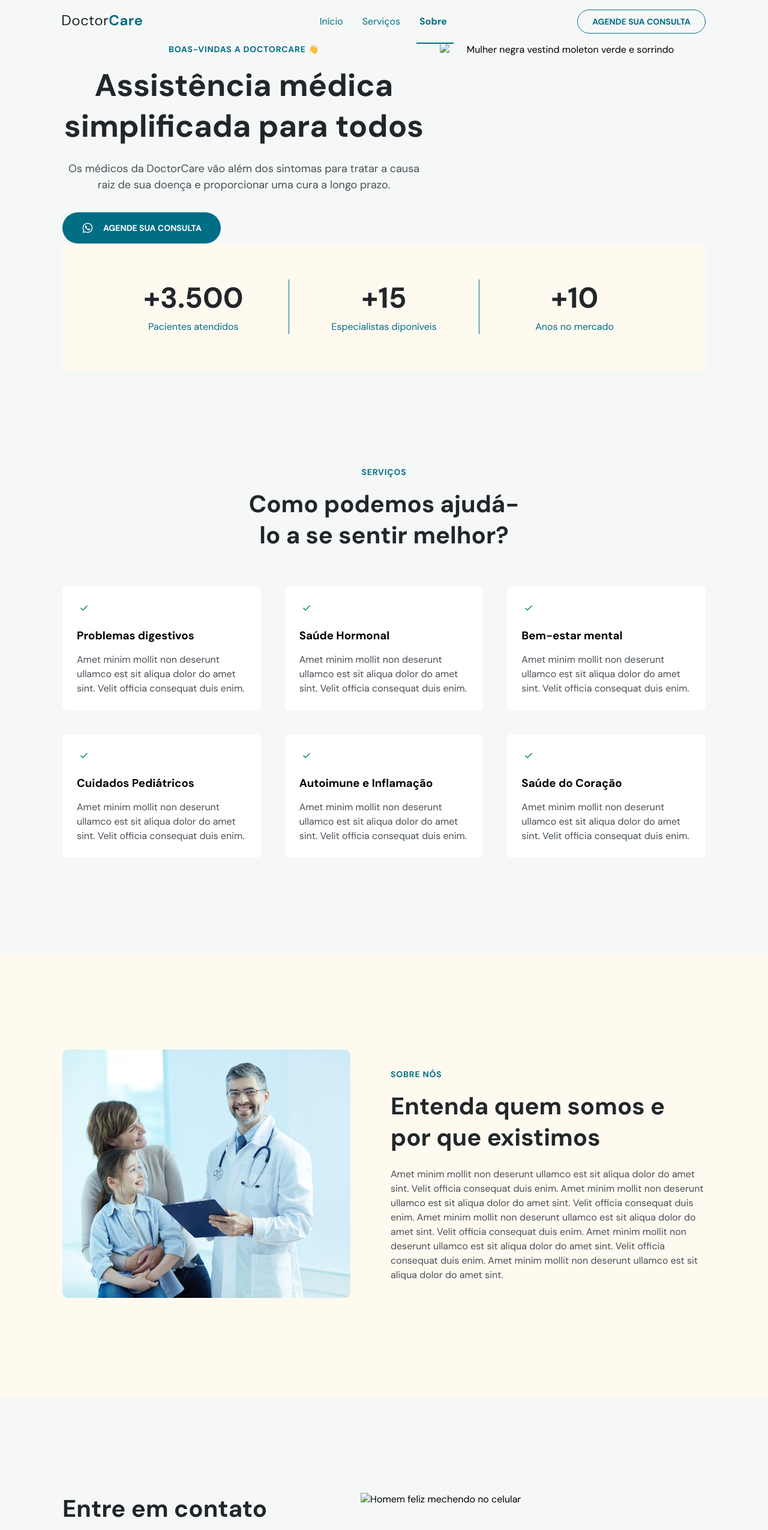
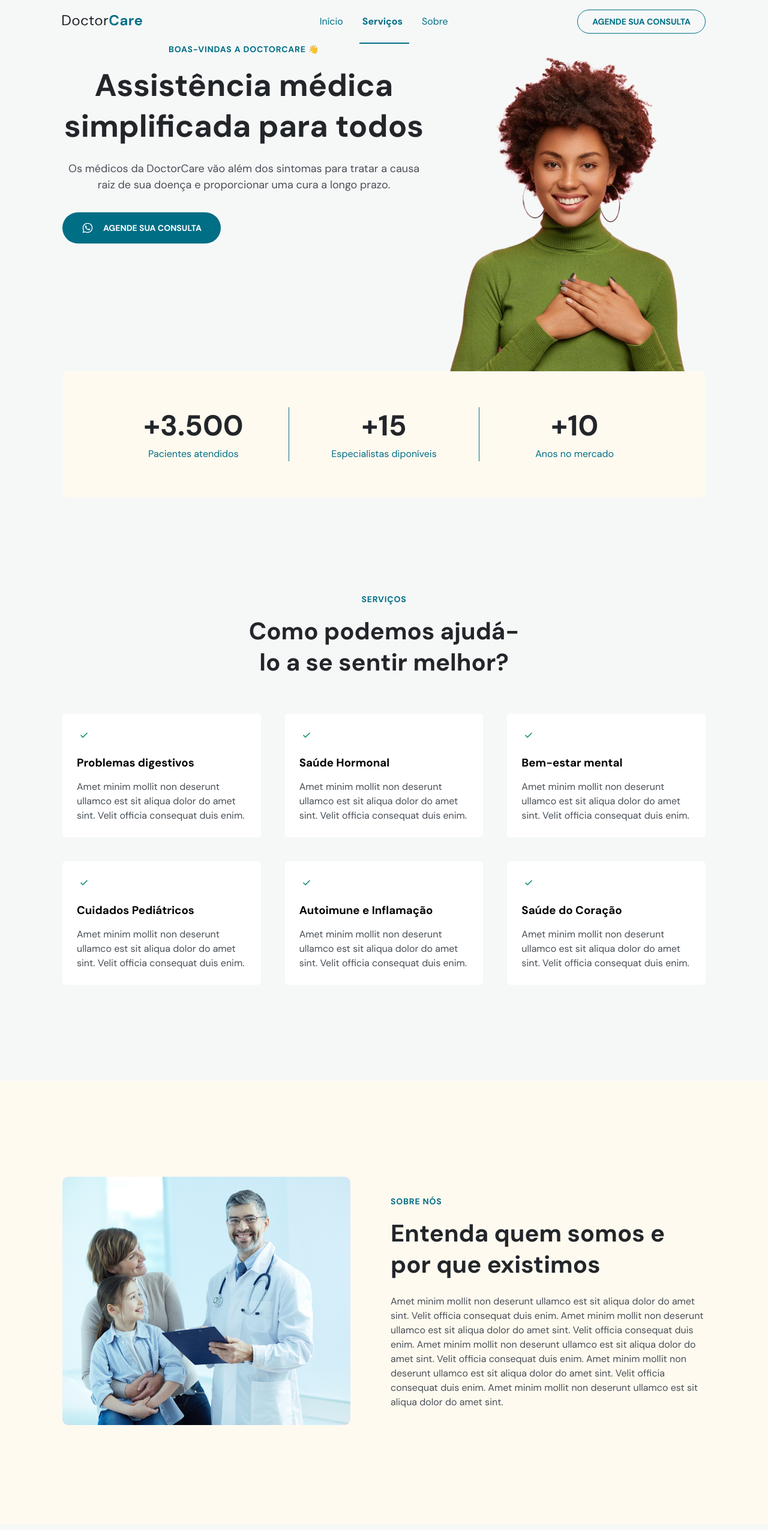
Before and after one commit to Estrela-Marques/DoctorCare, a plain HTML site: page index.html in a window 1280 px wide. Shown: the top 2551 px of the page at 60% size. Drawn offline with nearby package versions, Linux system fonts and the light colour scheme; the site is published under a folder, as on GitHub Pages, so addresses that start at the root find nothing.

Commit message:
ajustes de links relativos

```diff
--- a/index.html
+++ b/index.html
@@ -5,7 +5,7 @@
     <meta name="viewport" content="width=device-width, initial-scale=1.0" />
     <title>DoctorCare</title>
 
-    <link rel="stylesheet" href="style.css" />
+    <link rel="stylesheet" href="./style.css" />
 
     <link rel="preconnect" href="https://fonts.googleapis.com" />
     <link rel="preconnect" href="https://fonts.gstatic.com" crossorigin />
@@ -256,7 +256,7 @@
 
         <div class="col-b">
           <img
-            src="/assets/Foto.png"
+            src="./assets/Foto.png"
             alt="Mulher negra vestind moleton verde e sorrindo"
           />
         </div>
@@ -467,7 +467,7 @@
 
           <div class="col-b">
           <img
-            src="assets/doutor-feliz-segurando-prancheta-com-pacientes.png"
+            src="./assets/doutor-feliz-segurando-prancheta-com-pacientes.png"
             alt="Doutor feliz segurando prancheta com pacientes"
           />
         </div>
@@ -558,7 +558,7 @@
 
         <div class="col-b">
           <img
-            src="/assets/homem-feliz-mechendo-no-celular.png"
+            src="./assets/homem-feliz-mechendo-no-celular.png"
             alt="Homem feliz mechendo no celular"
           />
         </div>
@@ -739,6 +739,6 @@
 
     <!-- ScrollReavel Lib -->
     <script src="https://unpkg.com/scrollreveal"></script>
-    <script src="main.js"></script>
+    <script src="./main.js"></script>
   </body>
 </html>
```
